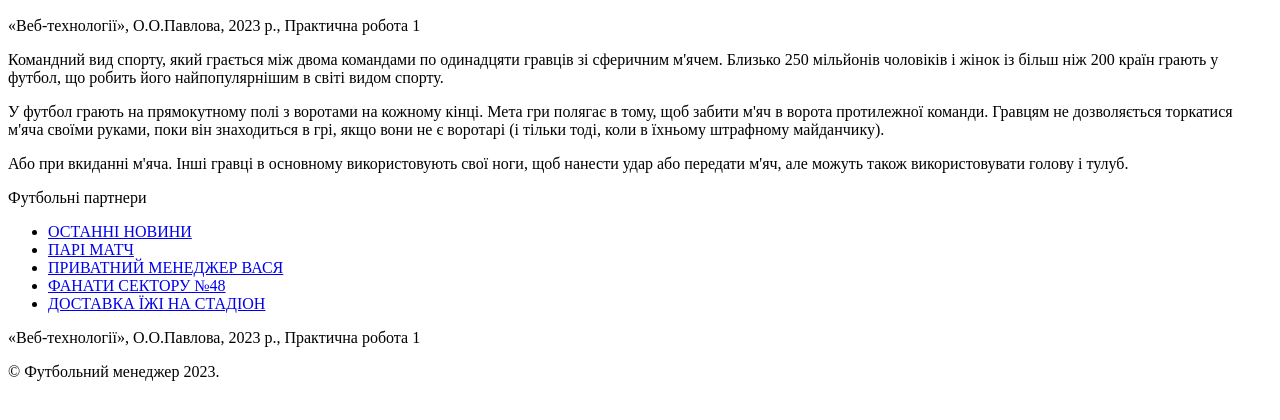
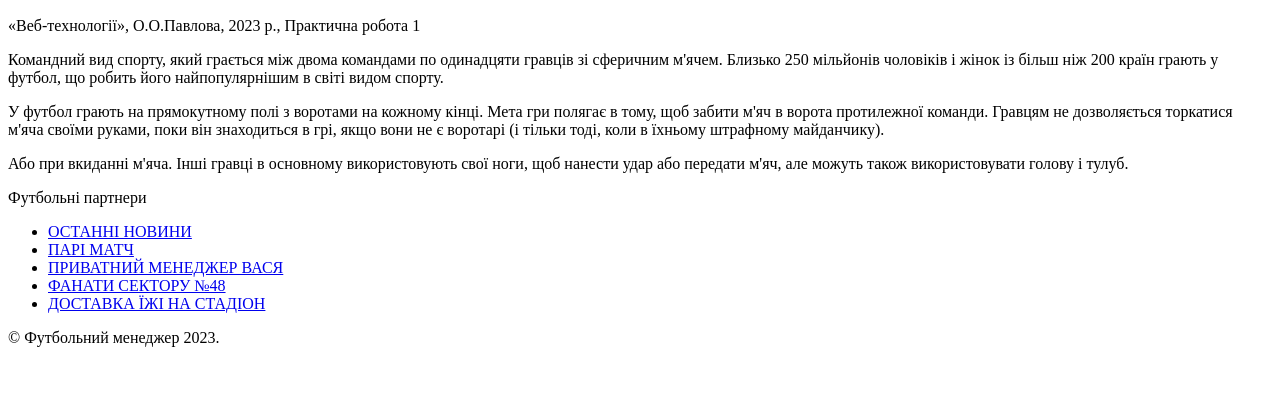
Before and after one commit to oyedmytrenko/prac1, a plain HTML site: page tasks/task3/football.html in a window 1280 px wide. Shown: the part 272-692 px from the top of the page. Drawn offline with Linux system fonts and the light colour scheme.

Commit message:
Update football.html

```diff
--- a/tasks/task3/football.html
+++ b/tasks/task3/football.html
@@ -90,7 +90,6 @@
         </div>
       </main>
       <footer>
-        «Веб-технології», О.О.Павлова, 2023 р., Практична робота 1
         <p class="footer">© Футбольний менеджер 2023.</p>
       </footer>
     </div>
```
